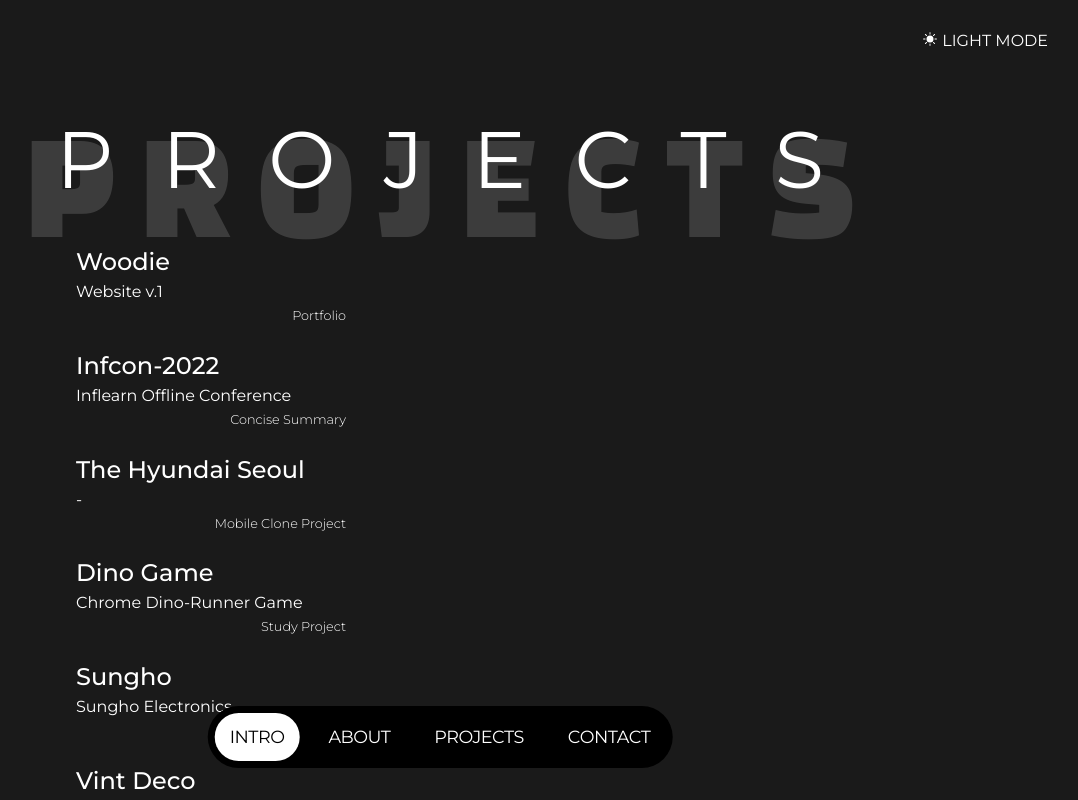
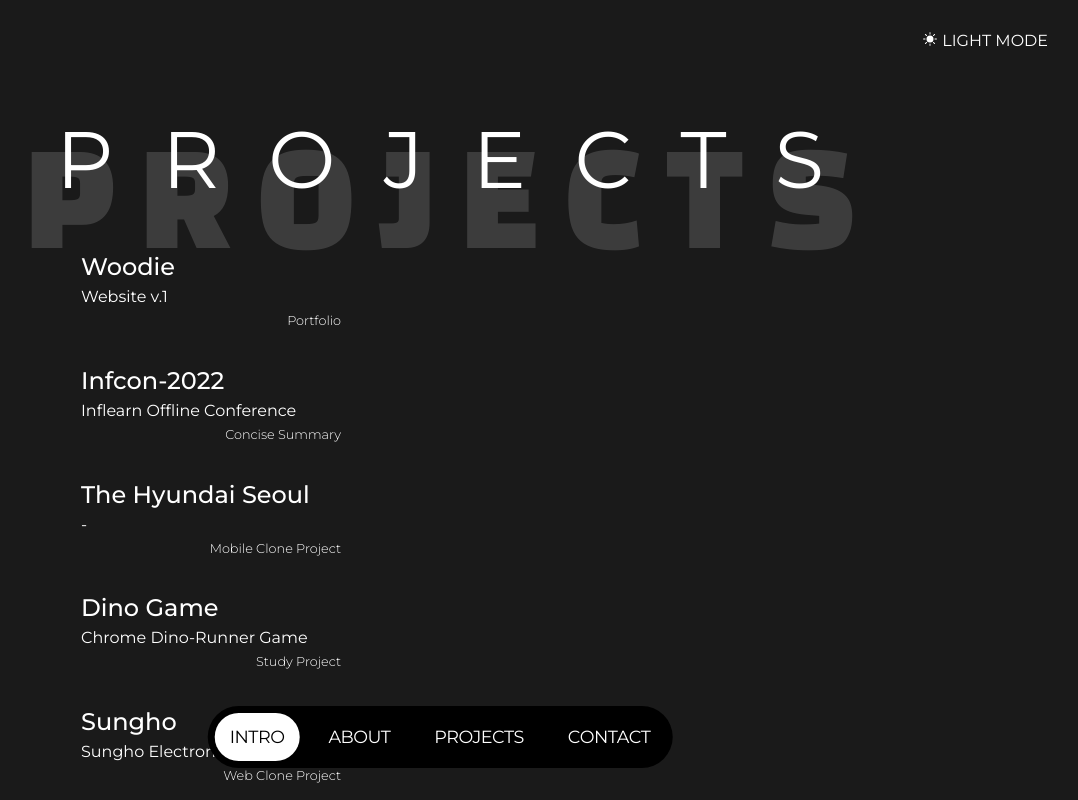
Before and after one commit to devwoodie/woodie, a React (Create React App) app: page /projects in a window 1280 px wide. Shown: the top 800 px of the page, without its empty margins (200-1278 px from the left). Built offline with nearby package versions, Linux system fonts and the light colour scheme.

Commit message:
feat : function handleEnd add

```diff
--- a/src/component/Projects.js
+++ b/src/component/Projects.js
@@ -1,9 +1,20 @@
 import '../css/Projects.scss';
 import { DragDropContext, Droppable, Draggable } from "react-beautiful-dnd";
+import {useState} from "react";
 
 const Projects = ({ projectJson }) => {
 
-    let projectData = projectJson.project;
+    let [projectData, setProjectData] = useState(projectJson.project);
+
+    const handleEnd = (result) => {
+        if(!result.destination) return;
+
+        const newProjectData = [...projectData];
+
+        const [reorderProject] = newProjectData.splice(result.source.index, 1);
+        newProjectData.splice(result.destination.index, 0, reorderProject);
+        setProjectData(newProjectData);
+    };
 
     return(
         <div className="Project">
@@ -30,7 +41,7 @@ const Projects = ({ projectJson }) => {
                 </div>
             </div>
                 <div className="contents">
-                    <DragDropContext>
+                    <DragDropContext onDragEnd={handleEnd}>
                         <Droppable droppableId="projects">
                             {(provided) => (
                                 <div {...provided.droppableProps} ref={provided.innerRef}>
@@ -42,7 +53,7 @@ const Projects = ({ projectJson }) => {
                                     >
                                         {(provided, snapshot) => (
                                             <div
-                                                className="contents-list"
+                                                className={`${snapshot.isDragging ? 'dragging':''} contents-list`}
                                                 key={project.id}
                                                 {...provided.draggableProps}
                                                 ref={provided.innerRef}
--- a/src/css/Projects.scss
+++ b/src/css/Projects.scss
@@ -40,9 +40,14 @@
     .contents-list {
       font-size: 1.5rem;
       margin: 30px 20px;
+      padding: 5px;
+      border-radius: 10px;
       width: 270px;
       border-bottom: 1px solid transparent;
       transition: .4s;
+      &.dragging{
+        background: rgba(119, 119, 119, 0.3);
+      }
       &:hover{
         border-bottom: 1px solid rgb(255, 94, 94);
         .contents-tit{
```
